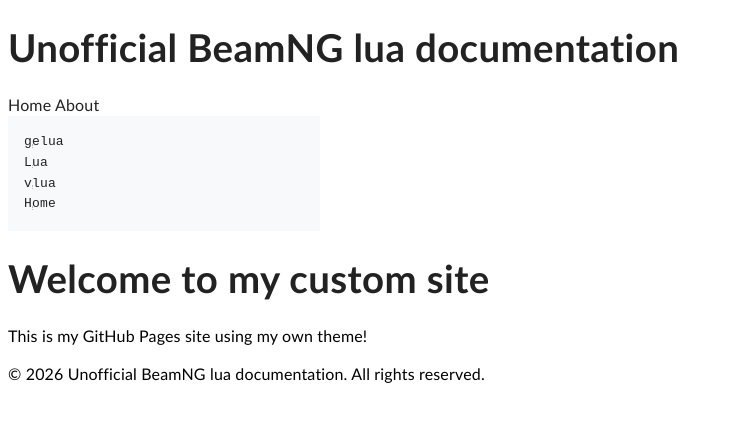
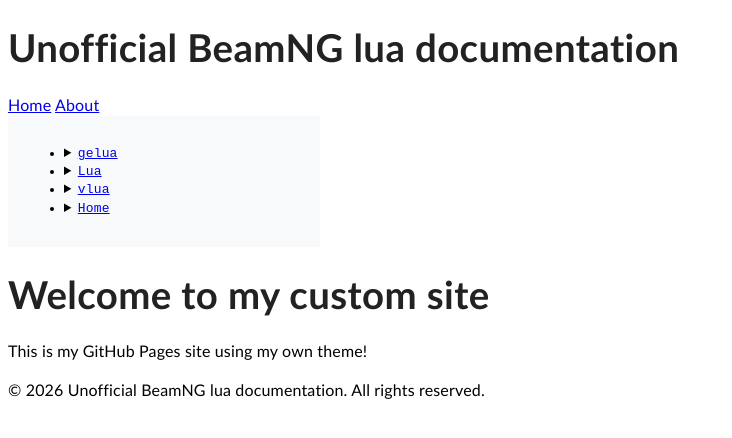
Before and after one commit to E32k/e32k.github.io, a Jekyll site: the page built from index.md, in a window 1280 px wide. Shown: the top 438 px of the page, without its empty margins (0-732 px from the left). Built offline with Jekyll 4.4.1, drawn with Linux system fonts in a browser that asks for light colours.

Commit message:
Update style.css

```diff
--- a/assets/style.css
+++ b/assets/style.css
@@ -1,3 +1,12 @@
+
+header {
+  border-bottom: darkgray 1px;
+}
+
+
+
+
+
 #sidebar {
   width: 280px;
   padding: 1rem;
@@ -5,58 +14,6 @@
   font-family: monospace;
   overflow-y: auto;
 }
-
-.tree {
-  list-style: none;
-  padding-left: 0;
-  margin: 0;
-}
-
-.node {
-  position: relative;
-  line-height: 1.6;
-  white-space: nowrap;
-}
-
-/* dotted vertical line */
-.node::before {
-  content: "";
-  position: absolute;
-  left: 0.5rem;
-  top: 0.9em;
-  bottom: 0.4em;
-  border-left: 1px dotted #bbb;
-}
-
-/* depth indentation */
-.depth-0 { margin-left: 0.5rem; }
-.depth-1 { margin-left: 1.5rem; }
-.depth-2 { margin-left: 2.5rem; }
-.depth-3 { margin-left: 3.5rem; }
-.depth-4 { margin-left: 4.5rem; }
-
-a {
-  text-decoration: none;
-  color: #222;
-}
-
-a:hover {
-  text-decoration: underline;
-}
-
-.node details {
-  display: block;
-}
-
-.node summary {
-  cursor: pointer;
-  list-style: none;
-}
-
-.node summary::-webkit-details-marker {
-  display: none;
-}
-
 
 
 
```
